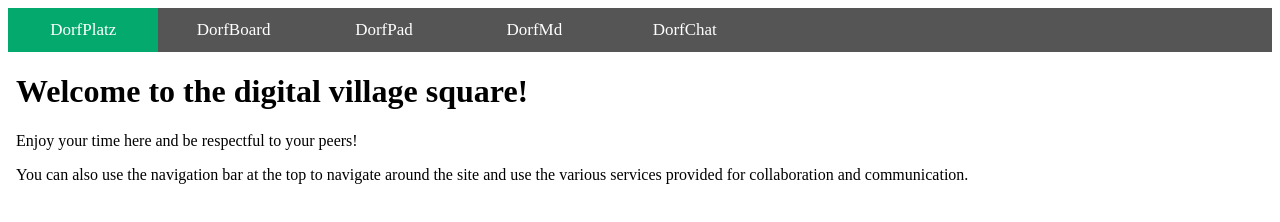
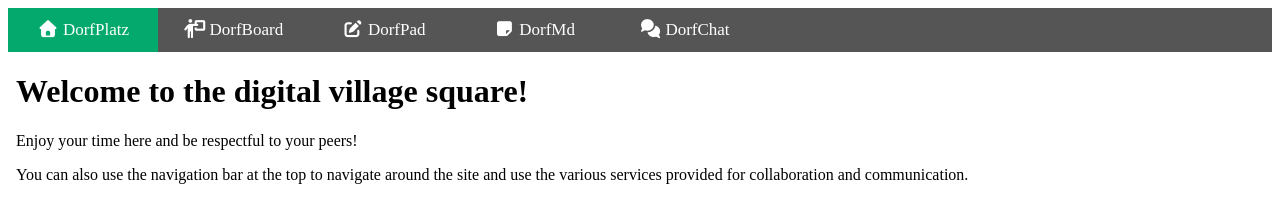
Before and after one commit to buschfunkproject/seedbag, a plain HTML site: page frontend/wwwroot/index.html in a window 1280 px wide. Drawn offline with Linux system fonts and the light colour scheme.

Commit message:
feat: added font awesome to frontend

```diff
--- a/frontend/wwwroot/index.html
+++ b/frontend/wwwroot/index.html
@@ -3,6 +3,8 @@
 
 <head>
   <meta charset="UTF-8">
+  <link href="/fontawesome/css/all.css" rel="stylesheet">
+
   <script src="jquery.slim.min.js"></script>
 
   <style>
@@ -67,11 +69,14 @@
 <body>
 
   <div class="nav navbar">
-    <a href="/home.html" target="iframe_main" class="active">DorfPlatz</a>
-    <a href="/chan/" target="iframe_main">DorfBoard</a>
-    <a href="/pad/" target="iframe_main">DorfPad</a>
-    <a href="/md/" target="iframe_main">DorfMd</a>
-    <a href="/wssh/" target="iframe_main">DorfChat</a>
+    <a href="/home.html" target="iframe_main" class="active" aria-label="DorfPlatz"><i
+        class="fa-solid fa-home"></i>&nbsp;DorfPlatz</a>
+    <a href="/chan/" target="iframe_main"><i class="fa-solid fa-person-chalkboard"
+        aria-label="Message Board"></i>&nbsp;DorfBoard</a>
+    <a href="/pad/" target="iframe_main"><i class="fa-solid fa-pen-to-square"
+        aria-label="Etherpad"></i>&nbsp;DorfPad</a>
+    <a href="/md/" target="iframe_main"><i class="fa-solid fa-note-sticky" aria-label="HedgeDoc"></i>&nbsp;DorfMd</a>
+    <a href="/wssh/" target="iframe_main"><i class="fa-solid fa-comments" aria-label="Chat"></i>&nbsp;DorfChat</a>
   </div>
   <iframe src="home.html" name="iframe_main" title="Main View" style="border:none; width:100%; height: 100vh;"></iframe>
   <script>
```
Also changed, not shown: 1 other file.
